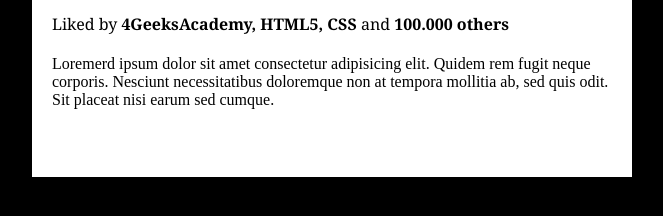
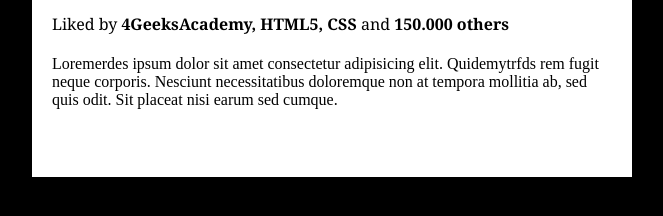
Before and after one commit to 4GeeksAcademy/fs-pt-80-Ivaylo-Post-Insta, a plain HTML site: page index.html in a window 1280 px wide. Shown: the part 706-922 px from the top of the page, without its empty margins (308-971 px from the left). Drawn offline with Linux system fonts and the light colour scheme.

Commit message:
first commit

```diff
--- a/index.html
+++ b/index.html
@@ -27,10 +27,10 @@
             <div class="guardar"><span class="fa-regular fa-bookmark"></span></div>
         </div>
         <div class="actividad">
-            <p>Liked by <strong>4GeeksAcademy, HTML5, CSS</strong> and <strong>100.000 others</strong></p>
+            <p>Liked by <strong>4GeeksAcademy, HTML5, CSS</strong> and <strong>150.000 others</strong></p>
         </div>
         <div class="description">
-            Loremerd ipsum dolor sit amet consectetur adipisicing elit. Quidem rem fugit neque corporis. Nesciunt necessitatibus doloremque non at tempora mollitia ab, sed quis odit. Sit placeat nisi earum sed cumque.
+            Loremerdes ipsum dolor sit amet consectetur adipisicing elit. Quidemytrfds rem fugit neque corporis. Nesciunt necessitatibus doloremque non at tempora mollitia ab, sed quis odit. Sit placeat nisi earum sed cumque.
         </div>
     </section>
 </body>
```
